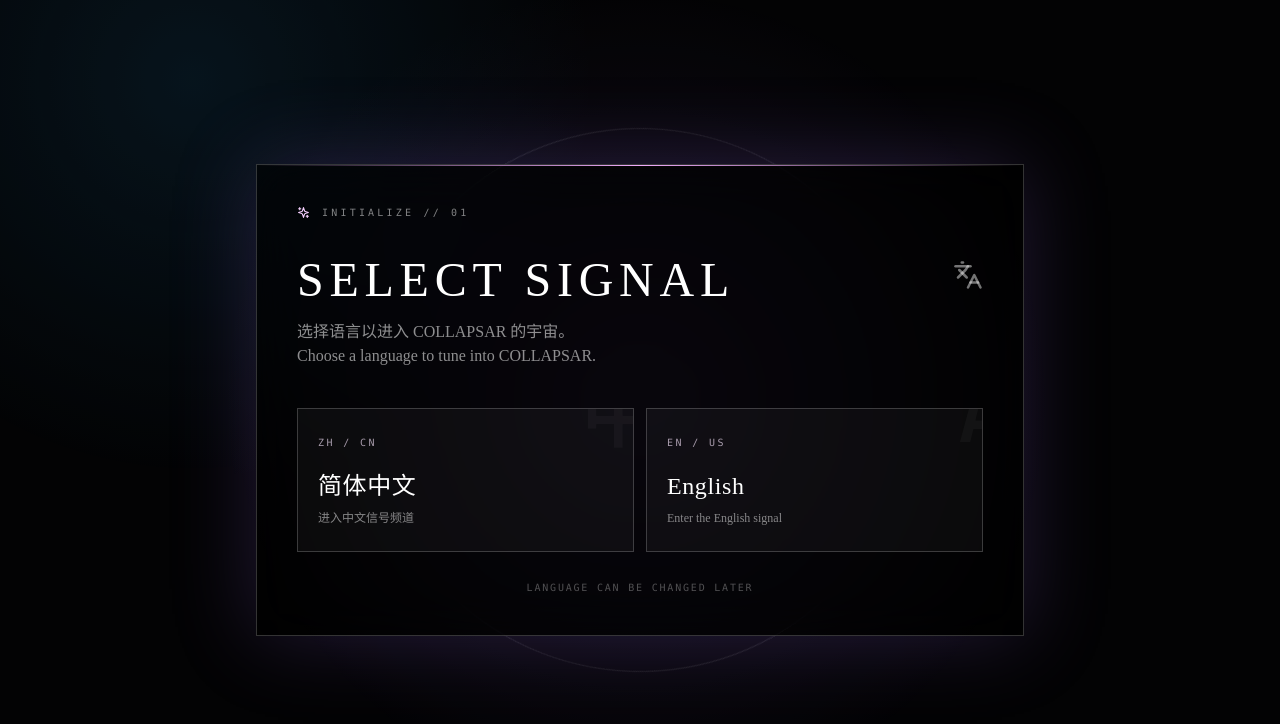
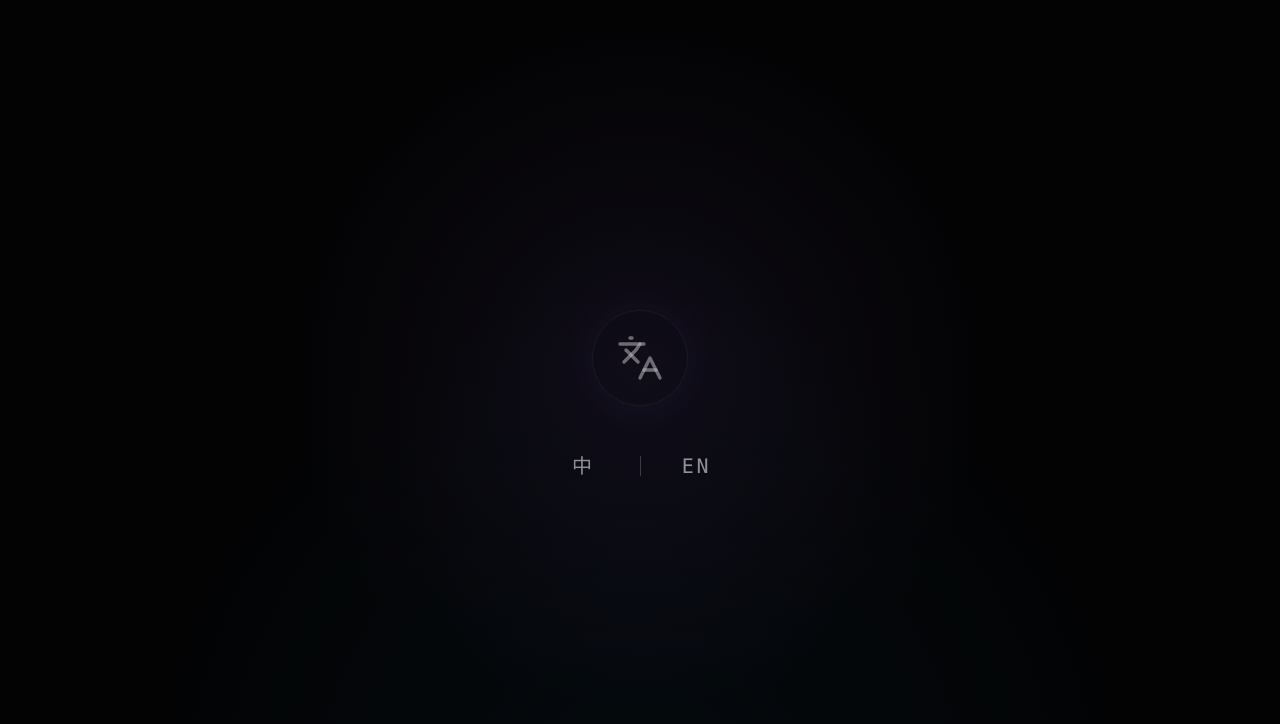
Before and after one commit to Collapsar-GirlBand/official-site, a React (Vite) app: page / in a window 1280 px wide. Shown: the top 724 px of the page. Built offline with nearby package versions, Linux system fonts and the light colour scheme.

Commit message:
feat: refine game resonance and language gate

```diff
--- a/components/LanguageGate.tsx
+++ b/components/LanguageGate.tsx
@@ -1,27 +1,72 @@
 import React from 'react';
 import { motion, useReducedMotion } from 'framer-motion';
-import { Languages, Sparkles } from 'lucide-react';
+import { Languages } from 'lucide-react';
 import { Language, useLanguage } from '../content/language';
 
-const choices: Array<{ value: Language; label: string; detail: string; code: string }> = [
-  { value: 'zh', label: '简体中文', detail: '进入中文信号频道', code: 'ZH / CN' },
-  { value: 'en', label: 'English', detail: 'Enter the English signal', code: 'EN / US' },
+const choices: Array<{ value: Language; label: string; ariaLabel: string }> = [
+  { value: 'zh', label: '中', ariaLabel: '选择中文' },
+  { value: 'en', label: 'EN', ariaLabel: 'Select English' },
 ];
 
 export default function LanguageGate() {
   const { setLanguage } = useLanguage();
   const reducedMotion = useReducedMotion();
+
   return (
-    <motion.div role="dialog" aria-modal="true" aria-label="Choose your language" className="fixed inset-0 z-[300] flex items-center justify-center overflow-hidden bg-[#030304] px-5 text-white" initial={{ opacity: 0 }} animate={{ opacity: 1 }} transition={{ duration: reducedMotion ? 0 : 0.45 }}>
-      <div aria-hidden="true" className="absolute inset-0 opacity-70 [background:radial-gradient(circle_at_50%_50%,rgba(117,87,177,.22),transparent_26rem),radial-gradient(circle_at_15%_10%,rgba(32,125,180,.2),transparent_25rem)]" />
-      <motion.div aria-hidden="true" className="absolute h-[34rem] w-[34rem] rounded-full border border-white/10" animate={reducedMotion ? {} : { rotate: 360 }} transition={{ duration: 34, repeat: Infinity, ease: 'linear' }} />
-      <motion.div aria-hidden="true" className="absolute h-[25rem] w-[25rem] rounded-full border border-dashed border-white/15" animate={reducedMotion ? {} : { rotate: -360 }} transition={{ duration: 25, repeat: Infinity, ease: 'linear' }} />
-      <motion.div className="relative w-full max-w-3xl overflow-hidden border border-white/20 bg-black/55 p-6 shadow-[0_0_80px_rgba(147,104,225,.22)] backdrop-blur-xl sm:p-10" initial={reducedMotion ? false : { opacity: 0, y: 28, scale: 0.96 }} animate={{ opacity: 1, y: 0, scale: 1 }} transition={{ type: 'spring', stiffness: 180, damping: 18, delay: reducedMotion ? 0 : 0.12 }}>
-        <div aria-hidden="true" className="absolute inset-x-0 top-0 h-px bg-gradient-to-r from-transparent via-fuchsia-300 to-transparent" />
-        <div className="flex items-center gap-3 font-mono text-[10px] tracking-[0.32em] text-white/50"><Sparkles size={13} className="text-fuchsia-200" /> INITIALIZE // 01</div>
-        <div className="mt-9 flex items-start justify-between gap-4"><div><h1 className="text-3xl font-light tracking-[0.12em] sm:text-5xl">SELECT SIGNAL</h1><p className="mt-4 max-w-lg text-sm leading-relaxed text-white/55 sm:text-base">选择语言以进入 COLLAPSAR 的宇宙。<br />Choose a language to tune into COLLAPSAR.</p></div><Languages aria-hidden="true" className="mt-1 shrink-0 text-white/45" size={30} /></div>
-        <div className="mt-10 grid gap-3 sm:grid-cols-2">{choices.map((choice, index) => <motion.button key={choice.value} type="button" lang={choice.value === 'zh' ? 'zh-CN' : 'en'} onClick={() => setLanguage(choice.value)} className="group relative min-h-36 overflow-hidden border border-white/20 bg-white/[0.035] p-5 text-left transition-colors hover:border-fuchsia-200/80 hover:bg-fuchsia-200/[0.1] focus-visible:outline focus-visible:outline-2 focus-visible:outline-white" initial={reducedMotion ? false : { opacity: 0, x: index === 0 ? -18 : 18 }} animate={{ opacity: 1, x: 0 }} transition={{ duration: 0.45, delay: reducedMotion ? 0 : 0.28 + index * 0.1 }} whileHover={reducedMotion ? {} : { y: -4 }} whileTap={{ scale: 0.98 }}><span aria-hidden="true" className="absolute -right-5 -top-7 font-mono text-7xl font-bold text-white/[0.035] transition-transform duration-500 group-hover:scale-110">{choice.value === 'zh' ? '中' : 'A'}</span><span className="relative block font-mono text-[10px] tracking-[0.24em] text-fuchsia-100/65">{choice.code}</span><span className="relative mt-5 block text-2xl tracking-wide">{choice.label}</span><span className="relative mt-2 block text-xs text-white/50">{choice.detail}</span><span aria-hidden="true" className="absolute bottom-0 left-0 h-px w-0 bg-fuchsia-100 transition-all duration-500 group-hover:w-full" /></motion.button>)}</div>
-        <p className="mt-7 text-center font-mono text-[10px] tracking-[0.18em] text-white/30">LANGUAGE CAN BE CHANGED LATER</p>
+    <motion.div
+      role="dialog"
+      aria-modal="true"
+      aria-label="选择语言 / Choose language"
+      className="fixed inset-0 z-[300] flex items-center justify-center overflow-hidden bg-[#030304] text-white"
+      initial={{ opacity: 0 }}
+      animate={{ opacity: 1 }}
+      exit={{ opacity: 0 }}
+      transition={{ duration: reducedMotion ? 0 : 0.45, ease: 'easeOut' }}
+    >
+      <div
+        aria-hidden="true"
+        className="absolute inset-0 opacity-70 [background:radial-gradient(circle_at_50%_46%,rgba(117,87,177,.16),transparent_22rem),radial-gradient(circle_at_50%_100%,rgba(32,125,180,.09),transparent_32rem)]"
+      />
+
+      <motion.div
+        className="relative flex flex-col items-center"
+        initial={reducedMotion ? false : { opacity: 0, y: 14, scale: 0.97 }}
+        animate={{ opacity: 1, y: 0, scale: 1 }}
+        exit={reducedMotion ? undefined : { opacity: 0, scale: 1.03 }}
+        transition={{ duration: reducedMotion ? 0 : 0.6, ease: [0.22, 1, 0.36, 1] }}
+      >
+        <motion.div
+          aria-hidden="true"
+          className="relative flex h-24 w-24 items-center justify-center text-white/55"
+          animate={reducedMotion ? undefined : { opacity: [0.48, 0.72, 0.48] }}
+          transition={{ duration: 3.6, repeat: Infinity, ease: 'easeInOut' }}
+        >
+          <div className="absolute inset-0 rounded-full border border-white/[0.08] shadow-[0_0_44px_rgba(147,104,225,.12)]" />
+          <Languages strokeWidth={1.7} size={48} />
+        </motion.div>
+
+        <div role="group" aria-label="选择语言 / Choose language" className="mt-9 flex items-center">
+          {choices.map((choice, index) => (
+            <React.Fragment key={choice.value}>
+              {index > 0 && <span aria-hidden="true" className="mx-5 h-5 w-px bg-white/20 sm:mx-7" />}
+              <motion.button
+                type="button"
+                lang={choice.value === 'zh' ? 'zh-CN' : 'en'}
+                aria-label={choice.ariaLabel}
+                onClick={() => setLanguage(choice.value)}
+                className="group relative min-h-12 min-w-14 px-2 font-mono text-lg tracking-[0.14em] text-white/55 transition-colors duration-300 hover:text-white focus-visible:text-white focus-visible:outline focus-visible:outline-1 focus-visible:outline-offset-4 focus-visible:outline-white/70 sm:text-xl"
+                initial={reducedMotion ? false : { opacity: 0, y: 8 }}
+                animate={{ opacity: 1, y: 0 }}
+                transition={{ duration: 0.45, delay: reducedMotion ? 0 : 0.2 + index * 0.08 }}
+                whileHover={reducedMotion ? undefined : { y: -2 }}
+                whileTap={{ scale: 0.94 }}
+              >
+                {choice.label}
+                <span aria-hidden="true" className="absolute inset-x-2 bottom-1 h-px origin-center scale-x-0 bg-white/70 transition-transform duration-300 group-hover:scale-x-100" />
+              </motion.button>
+            </React.Fragment>
+          ))}
+        </div>
       </motion.div>
     </motion.div>
   );
```
Also changed, not shown: components/GameSystem.tsx (+84 -93 lines).
